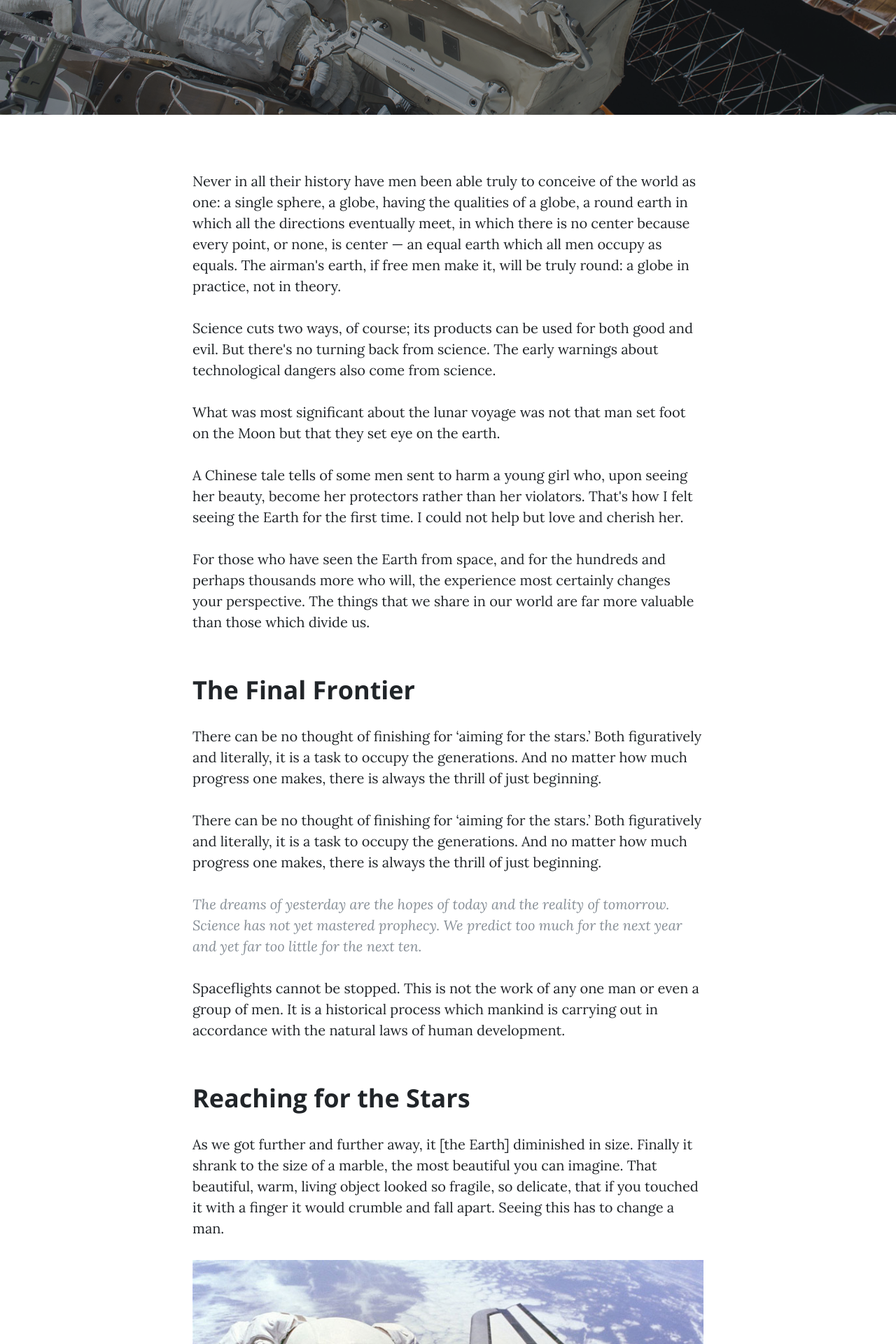
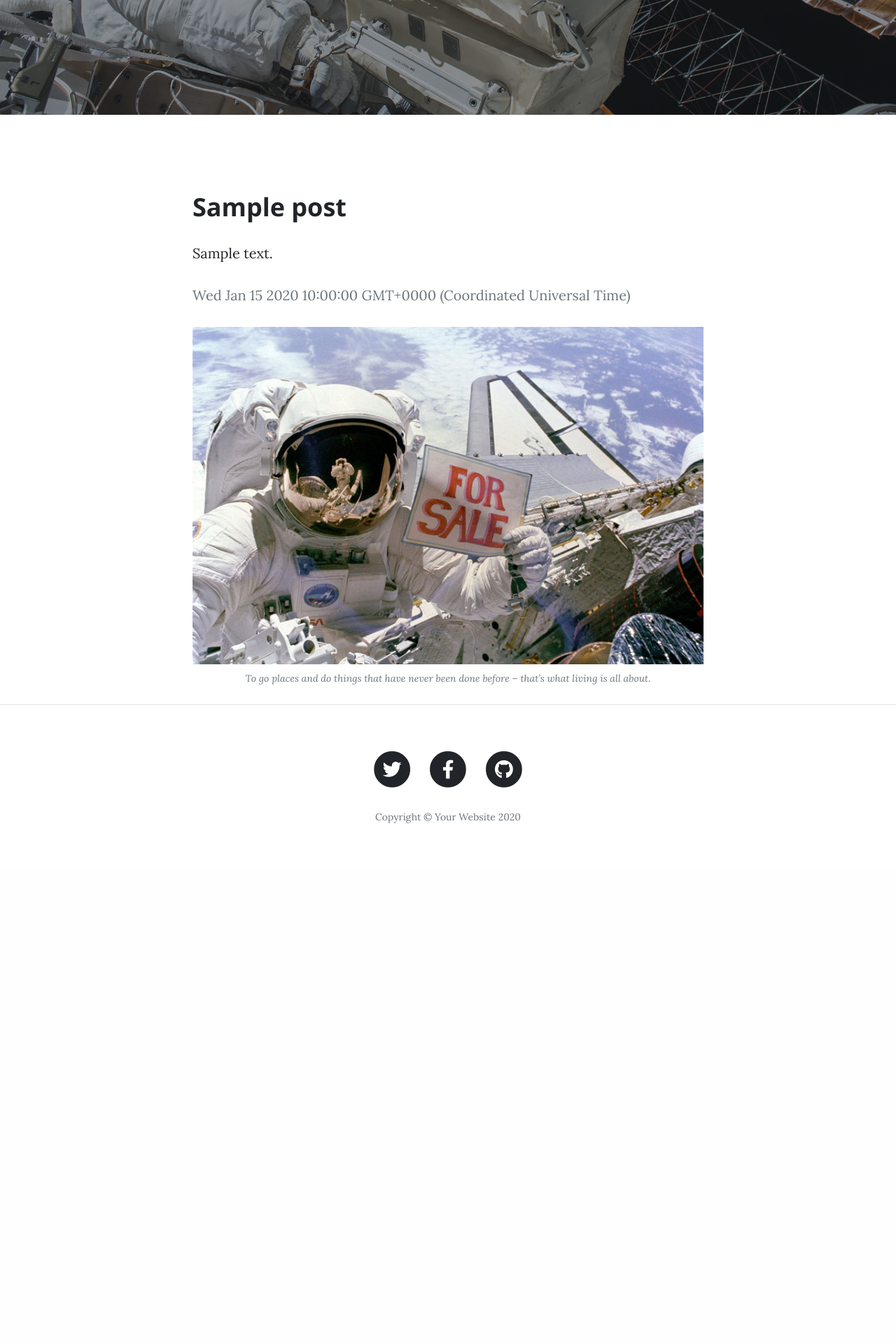
Before and after one commit to tubaAdgzl/Clean-Blog, a Node server app: template views/post.ejs in a window 1280 px wide. Shown: the part 529-2449 px from the top of the page at 70% size. After the commit the page ends 1705 px from the top, so only its background shows below. Run offline with Node 20, Linux system fonts and the light colour scheme; the template is opened without the code that fills it: values that come from a table or form of the project are taken from there, others are empty; tables that the repository leaves empty hold one stand-in row (values such as "Sample post"); some libraries are stand-ins or nearby versions.

Commit message:
Individual post pages added

```diff
--- a/app.js
+++ b/app.js
@@ -5,16 +5,26 @@ const Post = require('./models/Post');
 
 const app = express();
 
+app.use(express.urlencoded({extended:true}))
+app.use(express.json())
+
 app.set("view engine","ejs")
 
 app.use(express.static("public"))
 
 app.get("/", async (req,res) =>{
     const posts = await Post.find({})
-    res.render("index",{
-        posts
+    res.render('index', {
+      posts
     });
 })
+
+app.get("/posts/:id", async (req, res) => {
+    const post = await Post.findById(req.params.id)
+    res.render('post',{
+        post
+    })
+  });
 
 app.get("/about",(req,res) =>{
     res.render("about")
@@ -24,10 +34,10 @@ app.get("/add",(req,res) =>{
     res.render("add_post")
 })
 
-app.post('/posts', async (req,res) =>{
+app.post('/posts', async (req, res) => {
     await Post.create(req.body)
     res.redirect('/')
-})
+  });
 
 const PORT = 3000;
 
--- a/views/index.ejs
+++ b/views/index.ejs
@@ -23,9 +23,9 @@
   <div class="container">
     <div class="row">
       <% for (let i=0; i < posts.length; i++) { %>
-        <div class="col-lg-8 col-md-10 mx-auto">
+        <div class=" col-lg-8 col-md-10 mt-3">
           <div class="post-preview">
-            <a href="post.html">
+            <a href="/posts/<%= posts[i]._id %>">
               <h2 class="post-title">
                 <%= posts[i].title %>
               </h2>
--- a/views/partials/_footer.ejs
+++ b/views/partials/_footer.ejs
@@ -37,5 +37,5 @@
   </footer>
 
   <!-- Bootstrap core JavaScript -->
-  <script src="vendor/jquery/jquery.min.js"></script>
-  <script src="vendor/bootstrap/js/bootstrap.bundle.min.js"></script>
+  <script src="/vendor/jquery/jquery.min.js"></script>
+  <script src="/vendor/bootstrap/js/bootstrap.bundle.min.js"></script>
--- a/views/partials/_header.ejs
+++ b/views/partials/_header.ejs
@@ -11,14 +11,14 @@
   <title>Clean Blog - Start Bootstrap Theme</title>
 
   <!-- Bootstrap core CSS -->
-  <link href="vendor/bootstrap/css/bootstrap.min.css" rel="stylesheet">
+  <link href="/vendor/bootstrap/css/bootstrap.min.css" rel="stylesheet">
 
   <!-- Custom fonts for this template -->
-  <link href="vendor/fontawesome-free/css/all.min.css" rel="stylesheet" type="text/css">
+  <link href="/vendor/fontawesome-free/css/all.min.css" rel="stylesheet" type="text/css">
   <link href='https://fonts.googleapis.com/css?family=Lora:400,700,400italic,700italic' rel='stylesheet' type='text/css'>
   <link href='https://fonts.googleapis.com/css?family=Open+Sans:300italic,400italic,600italic,700italic,800italic,400,300,600,700,800' rel='stylesheet' type='text/css'>
 
   <!-- Custom styles for this template -->
-  <link href="css/clean-blog.min.css" rel="stylesheet">
+  <link href="/css/clean-blog.min.css" rel="stylesheet">
 
 </head>
--- a/views/post.ejs
+++ b/views/post.ejs
@@ -28,42 +28,16 @@
     <div class="container">
       <div class="row">
         <div class="col-lg-8 col-md-10 mx-auto">
-          <p>Never in all their history have men been able truly to conceive of the world as one: a single sphere, a globe, having the qualities of a globe, a round earth in which all the directions eventually meet, in which there is no center because every point, or none, is center — an equal earth which all men occupy as equals. The airman's earth, if free men make it, will be truly round: a globe in practice, not in theory.</p>
 
-          <p>Science cuts two ways, of course; its products can be used for both good and evil. But there's no turning back from science. The early warnings about technological dangers also come from science.</p>
+          <h2 class="section-heading"><%= post.title %></h2>
 
-          <p>What was most significant about the lunar voyage was not that man set foot on the Moon but that they set eye on the earth.</p>
-
-          <p>A Chinese tale tells of some men sent to harm a young girl who, upon seeing her beauty, become her protectors rather than her violators. That's how I felt seeing the Earth for the first time. I could not help but love and cherish her.</p>
-
-          <p>For those who have seen the Earth from space, and for the hundreds and perhaps thousands more who will, the experience most certainly changes your perspective. The things that we share in our world are far more valuable than those which divide us.</p>
-
-          <h2 class="section-heading">The Final Frontier</h2>
-
-          <p>There can be no thought of finishing for ‘aiming for the stars.’ Both figuratively and literally, it is a task to occupy the generations. And no matter how much progress one makes, there is always the thrill of just beginning.</p>
-
-          <p>There can be no thought of finishing for ‘aiming for the stars.’ Both figuratively and literally, it is a task to occupy the generations. And no matter how much progress one makes, there is always the thrill of just beginning.</p>
-
-          <blockquote class="blockquote">The dreams of yesterday are the hopes of today and the reality of tomorrow. Science has not yet mastered prophecy. We predict too much for the next year and yet far too little for the next ten.</blockquote>
-
-          <p>Spaceflights cannot be stopped. This is not the work of any one man or even a group of men. It is a historical process which mankind is carrying out in accordance with the natural laws of human development.</p>
-
-          <h2 class="section-heading">Reaching for the Stars</h2>
-
-          <p>As we got further and further away, it [the Earth] diminished in size. Finally it shrank to the size of a marble, the most beautiful you can imagine. That beautiful, warm, living object looked so fragile, so delicate, that if you touched it with a finger it would crumble and fall apart. Seeing this has to change a man.</p>
-
+          <p><%= post.detail %></p>
+          <p class="text-muted"><%= post.dateCreated %></p>
           <a href="#">
             <img class="img-fluid" src="img/post-sample-image.jpg" alt="">
           </a>
           <span class="caption text-muted">To go places and do things that have never been done before – that’s what living is all about.</span>
 
-          <p>Space, the final frontier. These are the voyages of the Starship Enterprise. Its five-year mission: to explore strange new worlds, to seek out new life and new civilizations, to boldly go where no man has gone before.</p>
-
-          <p>As I stand out here in the wonders of the unknown at Hadley, I sort of realize there’s a fundamental truth to our nature, Man must explore, and this is exploration at its greatest.</p>
-
-          <p>Placeholder text by
-            <a href="http://spaceipsum.com/">Space Ipsum</a>. Photographs by
-            <a href="https://www.flickr.com/photos/nasacommons/">NASA on The Commons</a>.</p>
         </div>
       </div>
     </div>
```
Also changed, not shown: models/Post.js (+6 -5 lines), views/add_post.ejs (+15 -15 lines).
